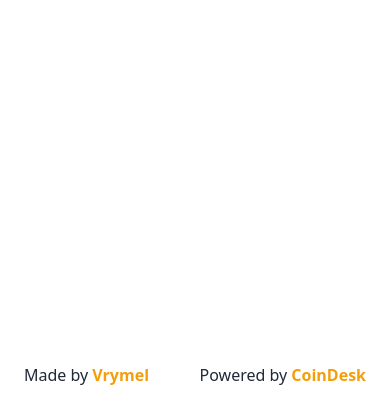
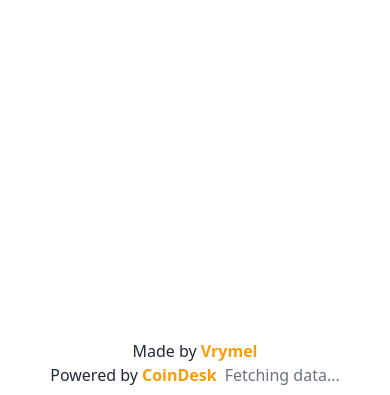
Before and after one commit to vrymel/is-it-100k-yet, a Gatsby site: page / in a window 390 px wide. Shown: the part 449-844 px from the top of the page. Built offline with nearby package versions, Linux system fonts and the light colour scheme; Gatsby itself is replaced by a stand-in of ours; no server answers.

Commit message:
Added timestamp

```diff
--- a/package.json
+++ b/package.json
@@ -15,6 +15,7 @@
     "clean": "gatsby clean"
   },
   "dependencies": {
+    "date-fns": "^2.21.1",
     "gatsby": "^3.3.1",
     "react": "^17.0.1",
     "react-dom": "^17.0.1"
--- a/src/pages/index.js
+++ b/src/pages/index.js
@@ -1,33 +1,53 @@
 import * as React from "react"
 import {useEffect, useState} from "react";
 import {useInterval} from "../hooks";
+import {parseISO, formatDistance, format} from 'date-fns';
+
+const TARGET_PRICE = 100000;
 
 const IndexPage = () => {
-    const [price, setPrice] = useState(null);
+    const [response, setResponse] = useState(null);
 
     function doFetchPrice() {
         fetch('https://api.coindesk.com/v1/bpi/currentprice.json')
             .then(response => response.json())
             .then(data => {
-                let string = data.bpi?.USD?.rate || '';
-                string = string.replace(',', '');
-                let number = parseFloat(string).toFixed(2)
-                setPrice(number);
+                setResponse(data);
+
+                // let string = data.bpi?.USD?.rate || '';
+                // string = string.replace(',', '');
+                // let number = parseFloat(string).toFixed(2)
+                // setPrice(number);
             })
             .catch(error => console.error(error));
     }
 
+    function getPrice() {
+        if (!response) {
+            return null;
+        }
+
+        let string = response.bpi?.USD?.rate || '';
+        string = string.replace(',', '');
+
+        return parseFloat(string).toFixed(2)
+    }
+
     useEffect(function onLoad() {
         doFetchPrice();
-    }, [])
+    }, []);
 
     useInterval(function () {
         doFetchPrice();
     }, 10000);
 
+    const price = getPrice();
+
     const numberFormat = new Intl.NumberFormat();
-    const priceFormatted = price ? '$'+numberFormat.format(price) : null;
-    const is100k = price >= 100000;
+    const priceFormatted = price ? '$' + numberFormat.format(price) : null;
+    const is100k = price >= TARGET_PRICE;
+
+    const timestampDisplay = response ? 'Last updated ' + formatDistance(parseISO(response.time.updatedISO), new Date()) + ' ago' : null;
 
     const title = priceFormatted ? `${priceFormatted} | Is BTC 100k Yet?` : 'Is BTC 100k Yet?';
 
@@ -43,22 +63,30 @@ const IndexPage = () => {
                         <span className="ml-2 font-black text-gray-900">{is100k ? 'Yes! 😱' : 'Not yet. 😴'}</span>
                     </h1>
 
-                    <div className="mt-6">
+                    <div className="mt-6 text-center">
                         {price &&
-                        <h2 className="text-center text-6xl font-extrabold text-yellow-500">
-                            <a href="https://www.coindesk.com/price/bitcoin">
-                                {priceFormatted}
-                            </a>
-                        </h2>}
+                        <>
+                            <h2 className="text-center text-6xl font-extrabold text-yellow-500">
+                                <a href="https://www.coindesk.com/price/bitcoin">
+                                    {priceFormatted}
+                                </a>
+                            </h2>
+                        </>
+                        }
                     </div>
                 </div>
             </main>
 
-            <footer className="flex justify-between px-6 py-2">
-                <p className="text-gray-800">Made by <a href="https://vrymel.com"
-                                                        className="text-yellow-500 font-bold">Vrymel</a></p>
-                <p className="text-gray-800">Powered by <a href="https://www.coindesk.com/price/bitcoin"
-                                                           className="text-yellow-500 font-bold">CoinDesk</a></p>
+            <footer className="flex flex-col md:flex-row justify-between px-6 py-2">
+                <p className="text-gray-800 text-center md:text-left">Made by <a href="https://vrymel.com"
+                                                                                 className="text-yellow-500 font-bold">Vrymel</a>
+                </p>
+                <p className="text-gray-800 text-center md:text-left">
+                    <span>Powered by <a href="https://www.coindesk.com/price/bitcoin"
+                                        className="text-yellow-500 font-bold">CoinDesk</a></span>
+                    <span
+                        className={"ml-2 text-gray-500 text-center md:text-left"}>{timestampDisplay ? timestampDisplay : 'Fetching data...'}</span>
+                </p>
             </footer>
         </div>
     )
```
